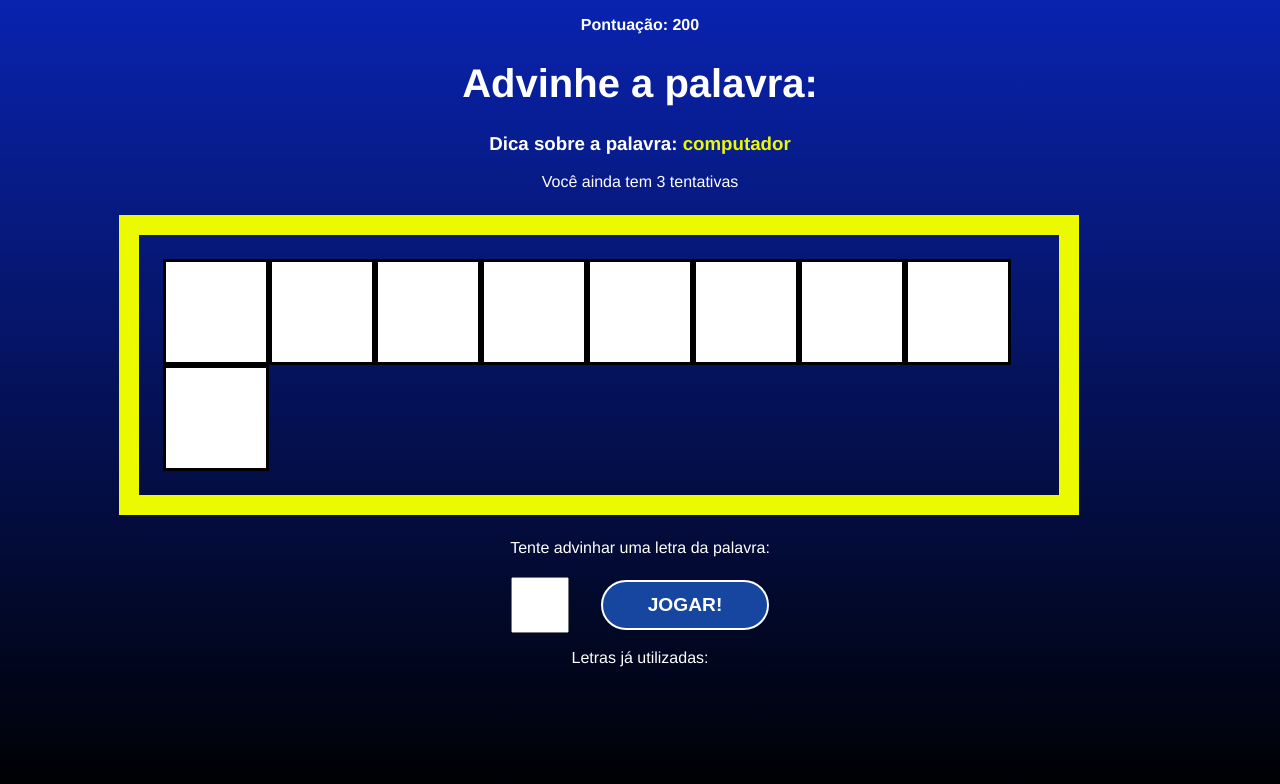
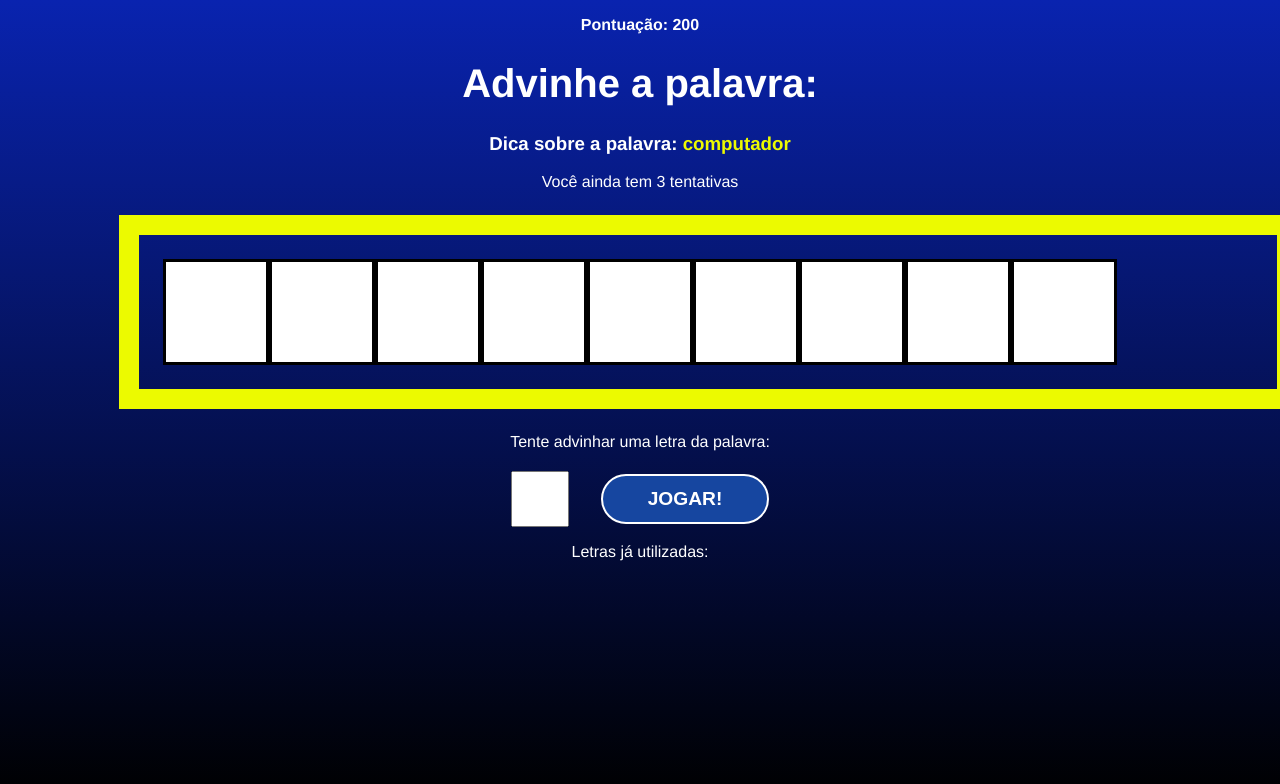
Before and after one commit to ederhscc/project-secret-word, a React (Vite) app: page / in a window 1280 px wide. Shown: the top 784 px of the page. Built offline with nearby package versions, Linux system fonts and the light colour scheme.

Commit message:
last styles

```diff
--- a/src/components/Game.css
+++ b/src/components/Game.css
@@ -15,7 +15,7 @@
     padding: 1.5em;
     border: 20px solid #ECFA00;
     display: flex;
-    width: 80%;
+    width: 100%;
     flex-wrap: wrap;
 }
 
--- a/src/index.css
+++ b/src/index.css
@@ -1,5 +1,5 @@
 html, body {
-    height: 100%;
+    height: 100vh;
     margin: 0;
     padding: 0;
     font-family: Helvetica, sans-serif;
```
